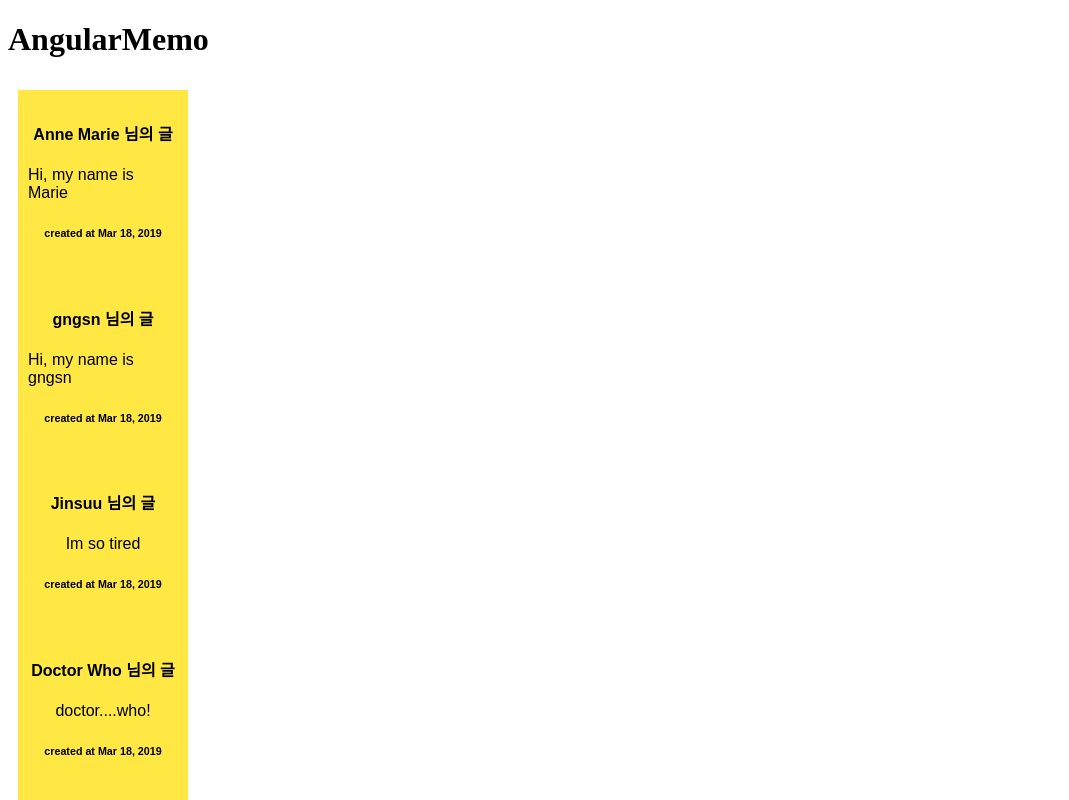
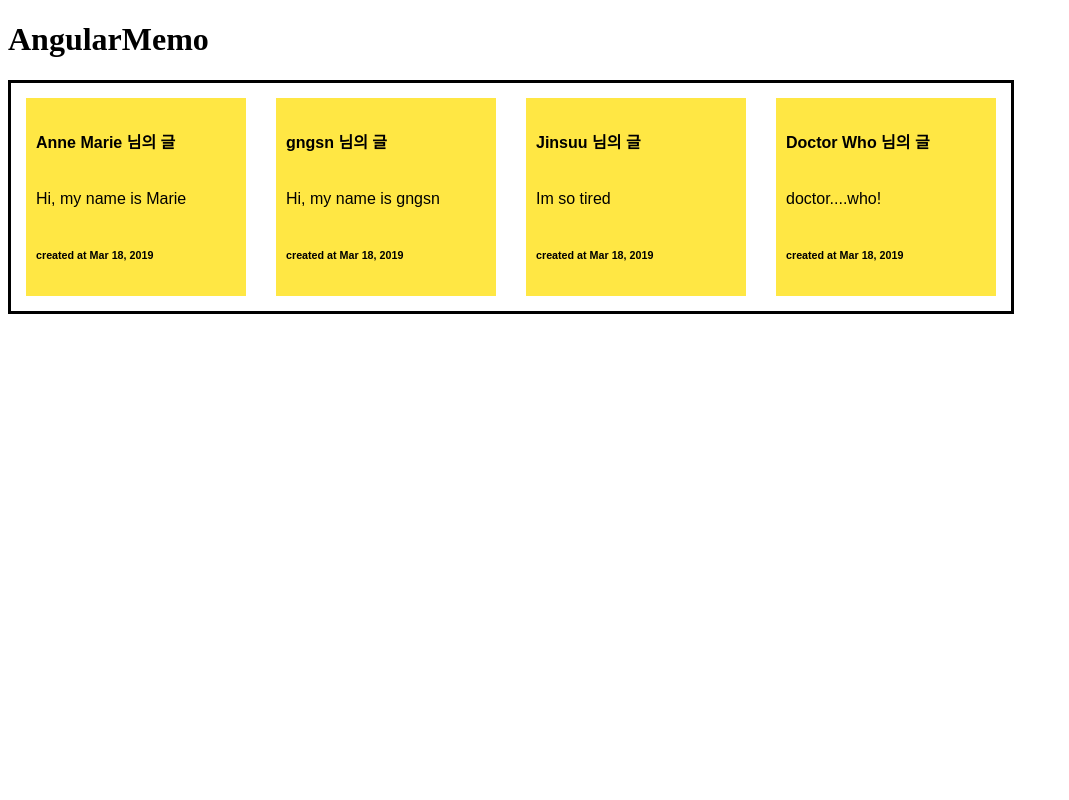
Before and after one commit to gngsn/AngularMemo, an Angular app: page / in a window 1280 px wide. Shown: the top 800 px of the page, without its empty margins (0-1069 px from the left). Built offline with nearby package versions, Linux system fonts and the light colour scheme.

Commit message:
update CSS

```diff
--- a/src/app/board/board.component.css
+++ b/src/app/board/board.component.css
@@ -1,19 +1,28 @@
-.memo {
-  padding : 10px;
-  background-color: #ffe744;
-  /*height: 100px;*/
-  width: 150px;
-  /*font-family: Cambria, Georgia;*/
-  justify-items: center;
-  flex: 1;
+
+.board {
+  border: solid;
+  border-color: black;
+  display: flex;
+  flex-direction: row;
+  overflow-x: hidden;
+  overflow-y: auto;
+  width: 1000px
 }
 
-.board {
-  flex: 1;
+.memo {
+  display: flex;
+  flex-direction: column;
+  background-color: #ffe744;
+  width: 200px;
   padding: 10px;
-  flex-direction: row;
+  margin: 15px;
 }
-/* everywhere else */
+
+.li {
+  list-style: none;
+}
+
+
 * {
   font-family: Arial, Helvetica, sans-serif;
 }
--- a/src/app/board/board.component.html
+++ b/src/app/board/board.component.html
@@ -1,5 +1,5 @@
 <div class="board">
-  <div *ngFor="let memo of memos">
+  <li class="li" *ngFor="let memo of memos">
     <div class="memo">
       <h4>{{memo.userName }} 님의 글</h4>
       <div>
@@ -7,5 +7,5 @@
       </div>
       <h6> created at {{memo.created| date }} </h6>
     </div>
-  </div>
+  </li>
 </div>
--- a/src/memo-list.ts
+++ b/src/memo-list.ts
@@ -5,5 +5,15 @@ export const MEMOS: Memo[] = [
   { userName: 'gngsn', content: 'Hi, my name is gngsn', created: Date.now() },
   { userName: 'Jinsuu', content: 'Im so tired', created: Date.now() },
   { userName: 'Doctor Who', content: 'doctor....who!', created: Date.now() },
+  { userName: 'sherlock', content: 'think, think,think...', created: Date.now() },
+  { userName: 'Anne Marie', content: 'Hi, my name is Marie', created: Date.now() },
+  { userName: 'gngsn', content: 'Hi, my name is gngsn', created: Date.now() },
+  { userName: 'Jinsuu', content: 'Im so tired', created: Date.now() },
+  { userName: 'Doctor Who', content: 'doctor....who!', created: Date.now() },
+  { userName: 'sherlock', content: 'think, think,think...', created: Date.now() },
+  { userName: 'Anne Marie', content: 'Hi, my name is Marie', created: Date.now() },
+  { userName: 'gngsn', content: 'Hi, my name is gngsn', created: Date.now() },
+  { userName: 'Jinsuu', content: 'Im so tired', created: Date.now() },
+  { userName: 'Doctor Who', content: 'doctor....who!', created: Date.now() },
   { userName: 'sherlock', content: 'think, think,think...', created: Date.now() }
 ];
```
Also changed, not shown: package.json (+13 -1 lines), 1 other file (tests, documents, lock files or other folders).
